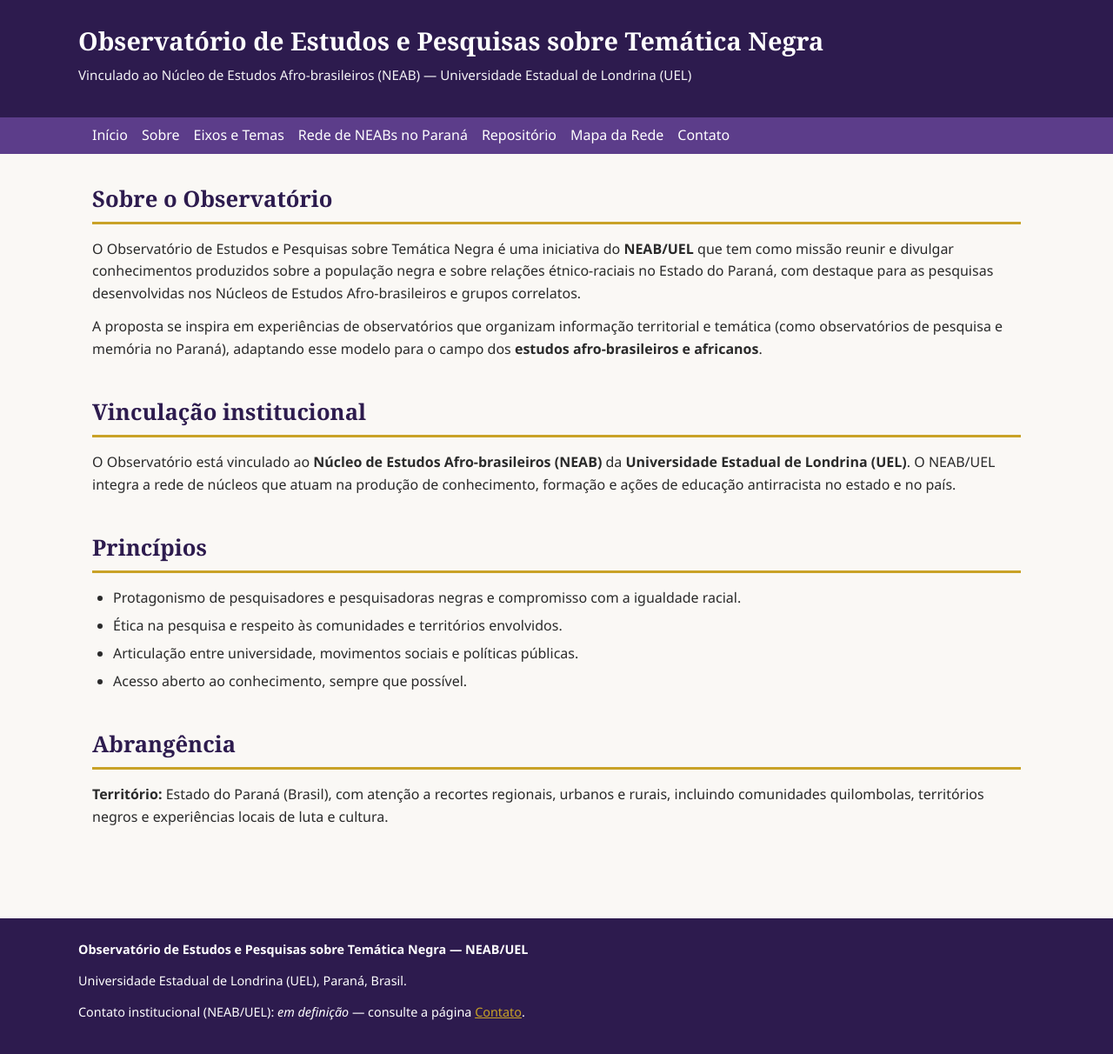
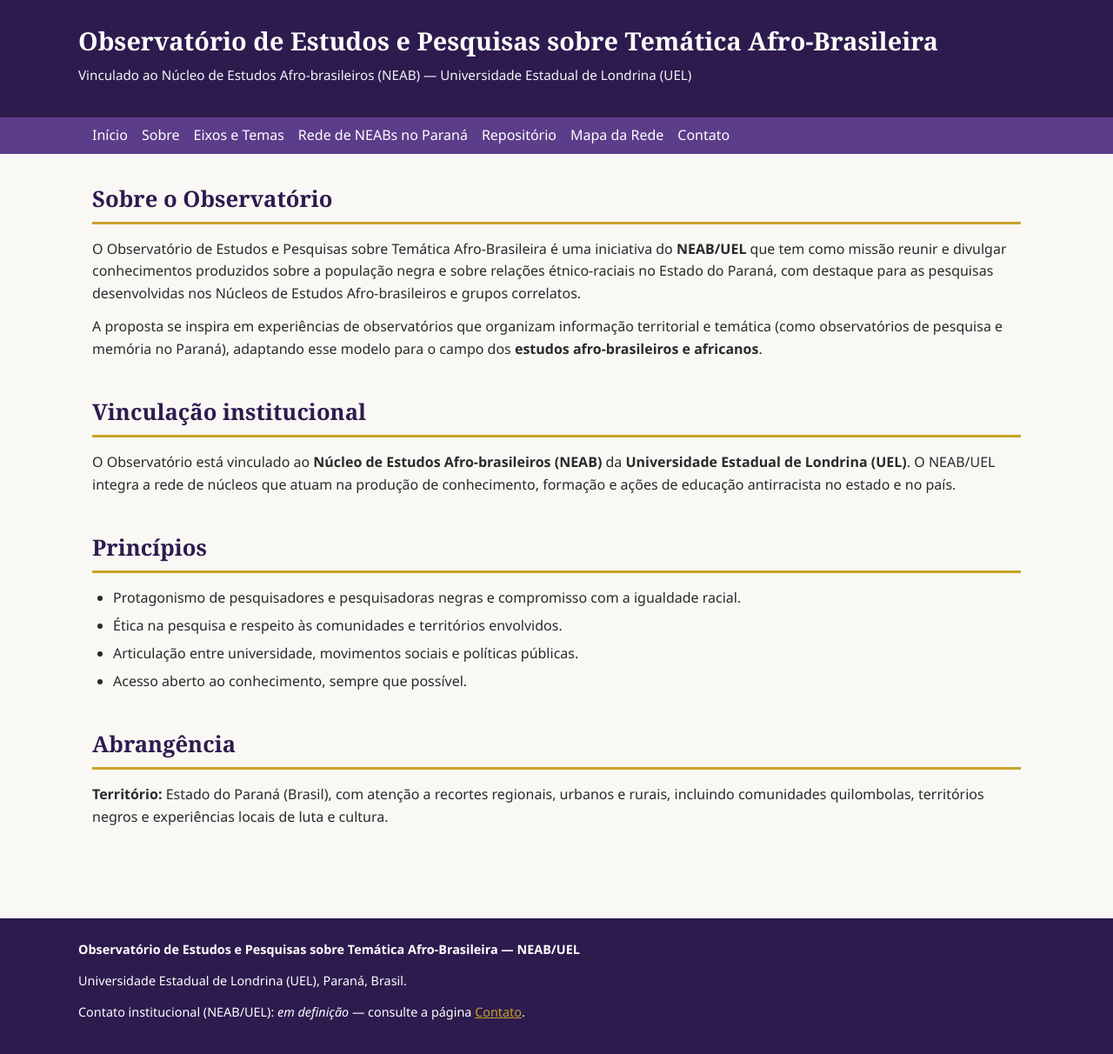
Before and after one commit to Gilnei732/.github-workflows-atualizar-acervo.yml, a plain HTML site: page sobre.html in a window 1280 px wide. Shown: the whole page at 87% size. Drawn offline with Linux system fonts and the light colour scheme.

Commit message:
Substitui 'Temática Negra' por 'Temática Afro-Brasileira' em todo o site

```diff
--- a/sobre.html
+++ b/sobre.html
@@ -9,7 +9,7 @@
 <body>
   <header>
     <div class="container">
-      <h1>Observatório de Estudos e Pesquisas sobre Temática Negra</h1>
+      <h1>Observatório de Estudos e Pesquisas sobre Temática Afro-Brasileira</h1>
       <p class="subtitulo">Vinculado ao Núcleo de Estudos Afro-brasileiros (NEAB) — Universidade Estadual de Londrina (UEL)</p>
     </div>
   </header>
@@ -29,7 +29,7 @@
   <main>
     <section>
       <h2>Sobre o Observatório</h2>
-      <p>O Observatório de Estudos e Pesquisas sobre Temática Negra é uma iniciativa do <strong>NEAB/UEL</strong> que tem como missão reunir e divulgar conhecimentos produzidos sobre a população negra e sobre relações étnico-raciais no Estado do Paraná, com destaque para as pesquisas desenvolvidas nos Núcleos de Estudos Afro-brasileiros e grupos correlatos.</p>
+      <p>O Observatório de Estudos e Pesquisas sobre Temática Afro-Brasileira é uma iniciativa do <strong>NEAB/UEL</strong> que tem como missão reunir e divulgar conhecimentos produzidos sobre a população negra e sobre relações étnico-raciais no Estado do Paraná, com destaque para as pesquisas desenvolvidas nos Núcleos de Estudos Afro-brasileiros e grupos correlatos.</p>
       <p>A proposta se inspira em experiências de observatórios que organizam informação territorial e temática (como observatórios de pesquisa e memória no Paraná), adaptando esse modelo para o campo dos <strong>estudos afro-brasileiros e africanos</strong>.</p>
     </section>
 
@@ -56,7 +56,7 @@
 
   <footer>
     <div class="container">
-      <p><strong>Observatório de Estudos e Pesquisas sobre Temática Negra — NEAB/UEL</strong></p>
+      <p><strong>Observatório de Estudos e Pesquisas sobre Temática Afro-Brasileira — NEAB/UEL</strong></p>
       <p>Universidade Estadual de Londrina (UEL), Paraná, Brasil.</p>
       <p>Contato institucional (NEAB/UEL): <em>em definição</em> — consulte a página <a href="contato.html">Contato</a>.</p>
     </div>
```
Also changed, not shown: contato.html (+2 -2 lines), eixos-tematicos.html (+2 -2 lines), index.html (+3 -3 lines), mapa.html (+2 -2 lines), rede-neabs-pr.html (+2 -2 lines), repositorio.html (+2 -2 lines).
